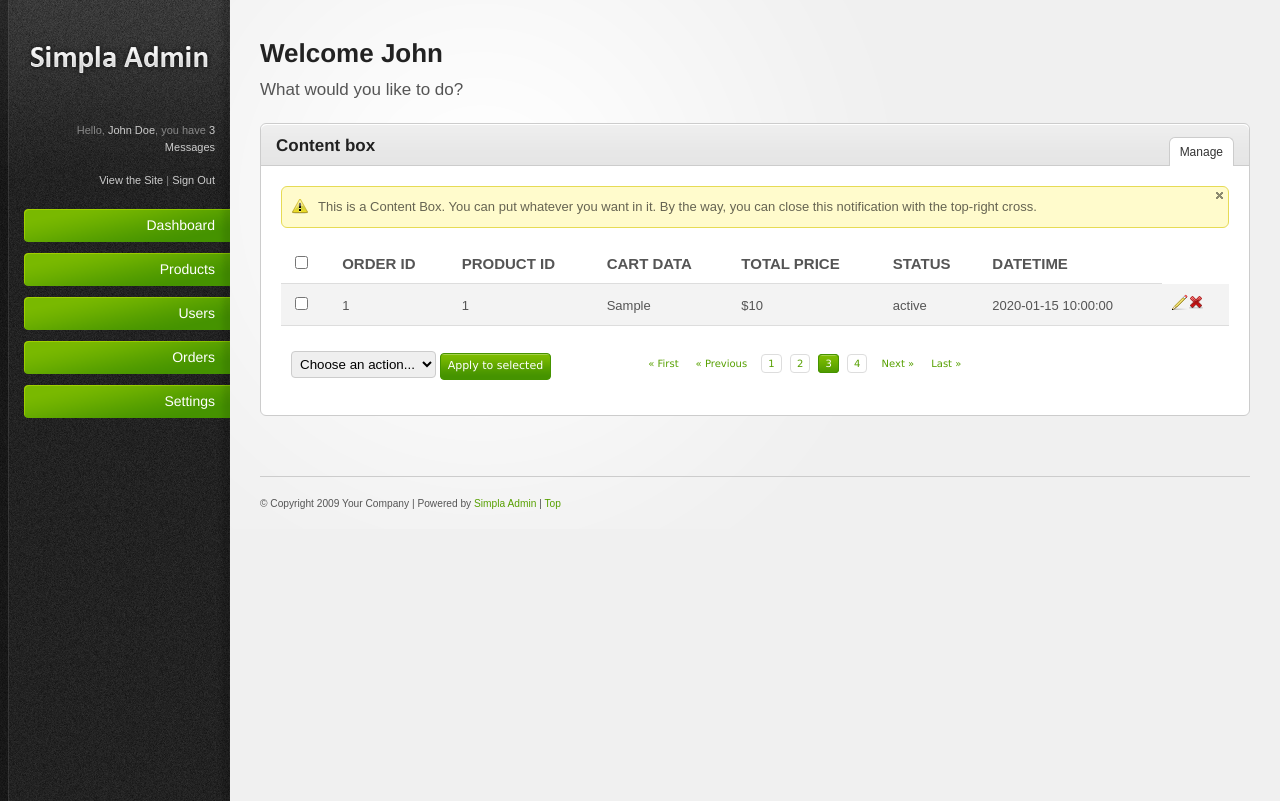
After one commit to akanshasingh9838/Shopping_Cart, a PHP site: page /training/Admin/orders.php in a window 1280 px wide. The commit adds this page. Run offline with PHP 8.4, Linux system fonts and the light colour scheme; tables that the repository leaves empty or names only in its code hold one stand-in row (values such as "Sample post").

Commit message:
Initial commit

```diff
--- /dev/null
+++ b/dailyShop/Admin/orders.php
@@ -0,0 +1,175 @@
+
+<?php
+include('config.php');
+include('header.php');
+include('sidebar.php');
+
+if(isset($_POST['submit'])){
+	$name=isset($_POST['name']) ? $_POST['name'] : '';
+	$price=isset($_POST['price'])?$_POST['price']:'';
+	//$imagename=isset($_POST['file'])?$_FILES['file']['name']:'';
+	$category=isset($_POST['category'])?$_POST['category']:'';
+	//$tags=$_POST['tags'];
+	$imagename=$_FILES['file']['name'];
+	$description=isset($_POST['description'])?$_POST['description']:'';
+	$filetempname=$_FILES['file']['tmp_name'];
+	$imagedestination='uploads/'.$imagename;
+	move_uploaded_file($filetempname,$imagedestination);
+	//accessing each tag
+	$tag=implode(",", $_POST['tags']);
+
+	$sql='INSERT INTO products(`name`,`price`,`image`,`category`,`tags`,`description`)VALUES("'.$name.'","'.$price.'","'.$imagename.'","'.$category.'","'.$tag.'","'.$description.'")';
+        if ($conn->query($sql) === TRUE) {
+			$message="New record created successfully";
+		}
+		else {
+            $errors=array('input'=>'form','msg'=>$conn->error);
+            echo "Error: " . $sql . "<br>" . $conn->error;
+        }
+
+	}
+
+    if(isset($_GET['orderid']))
+    {
+        $id=$_GET['orderid'];
+        //echo $_GET['orderid'];
+
+        $sql = "DELETE FROM orders WHERE `order_id`='$id'";
+
+        if ($conn->query($sql) === TRUE) {
+        echo "Record deleted successfully";
+        } else {
+        echo "Error deleting record: " . $conn->error;
+        }
+
+    }
+
+?>
+		<div id="main-content"> <!-- Main Content Section with everything -->
+			<noscript> <!-- Show a notification if the user has disabled javascript -->
+				<div class="notification error png_bg">
+					<div>
+						Javascript is disabled or is not supported by your browser. Please <a href="http://browsehappy.com/" title="Upgrade to a better browser">upgrade</a> your browser or <a href="http://www.google.com/support/bin/answer.py?answer=23852" title="Enable Javascript in your browser">enable</a> Javascript to navigate the interface properly.
+					</div>
+				</div>
+			</noscript>
+
+			<!-- Page Head -->
+			<h2>Welcome John</h2>
+
+			<p id="page-intro">What would you like to do?</p>
+
+			<div class="clear"></div> <!-- End .clear -->
+
+			<div class="content-box"><!-- Start Content Box -->
+
+
+				<div class="content-box-header">
+
+					<h3>Content box</h3>
+
+					<ul class="content-box-tabs">
+						<li><a href="#tab1" class="default-tab">Manage</a></li> <!-- href must be unique and match the id of target div -->
+						<!-- <li><a href="#tab2">Add</a></li> -->
+					</ul>
+
+					<div class="clear"></div>
+
+				</div> <!-- End .content-box-header -->
+
+				<div class="content-box-content">
+
+					<div class="tab-content default-tab" id="tab1"> <!-- This is the target div. id must match the href of this div's tab -->
+
+						<div class="notification attention png_bg">
+							<a href="#" class="close"><img src="resources/images/icons/cross_grey_small.png" title="Close this notification" alt="close" /></a>
+							<div>
+								This is a Content Box. You can put whatever you want in it. By the way, you can close this notification with the top-right cross.
+							</div>
+						</div>
+
+						<table>
+
+							<thead>
+								<tr>
+								   <th><input class="check-all" type="checkbox" /></th>
+								   <th>ORDER ID</th>
+								   <th>PRODUCT ID</th>
+								   <th>CART DATA</th>
+								   <th>TOTAL PRICE</th>
+								   <th>STATUS</th>
+								   <th>DATETIME</th>
+								</tr>
+
+							</thead>
+
+							<tfoot>
+								<tr>
+									<td colspan="6">
+										<div class="bulk-actions align-left">
+											<select name="dropdown">
+												<option value="option1">Choose an action...</option>
+												<option value="option2">Edit</option>
+												<option value="option3">Delete</option>
+											</select>
+											<a class="button" href="#">Apply to selected</a>
+										</div>
+
+										<div class="pagination">
+											<a href="#" title="First Page">&laquo; First</a><a href="#" title="Previous Page">&laquo; Previous</a>
+											<a href="#" class="number" title="1">1</a>
+											<a href="#" class="number" title="2">2</a>
+											<a href="#" class="number current" title="3">3</a>
+											<a href="#" class="number" title="4">4</a>
+											<a href="#" title="Next Page">Next &raquo;</a><a href="#" title="Last Page">Last &raquo;</a>
+										</div> <!-- End .pagination -->
+										<div class="clear"></div>
+									</td>
+								</tr>
+							</tfoot>
+
+							<tbody>
+
+								<?php
+									$sql = "SELECT * FROM orders";
+									$result = $conn->query($sql);
+									if ($result->num_rows > 0) {
+										// output data of each row
+										while($row = $result->fetch_assoc()) {
+
+											echo '<tr><td><input type="checkbox" /></td>';																					echo "<td>".$row["order_id"]."</td>";
+											echo "<td>".$row["product_id"]."</td>";
+											echo "<td>".$row["cart_data"]."</td>";
+											echo "<td>$".$row["total"]."</td>";
+											echo "<td>".$row["status"]."</td>";
+											echo "<td>".$row["datetime"]."</td>";
+											echo "<td>";
+											echo '<a href="#" title="Edit"><img src="resources/images/icons/pencil.png" alt="Edit" /></a>';
+										 	echo '<a href="orders.php?orderid='.$row["order_id"].'" onclick="return checkdelete('.$row["order_id"].')" title="Delete"><img src="resources/images/icons/cross.png" alt="Delete" /></a>';
+											echo "</td></tr>";
+										}
+									} else {
+										echo "0 results";
+									}
+								?>
+							</tbody>
+
+						</table>
+
+					</div> <!-- End #tab1 -->
+
+
+				</div> <!-- End .content-box-content -->
+
+			</div> <!-- End .content-box -->
+
+			<div class="clear"></div>
+
+			<script>
+				function checkdelete(id){
+					return confirm("Are you sure you want to delete the order no. " + id+ "??")
+				}
+			</script>
+
+
+	<?php include('footer.php'); ?>
--- a/dailyShop/Admin/sidebar.php
+++ b/dailyShop/Admin/sidebar.php
@@ -49,7 +49,7 @@
 						Orders
 					</a>
 					<ul>
-						<li><a href="#">Manage Orders</a></li>
+						<li><a href="orders.php">Manage Orders</a></li>
 					</ul>
 				</li>
 
```
